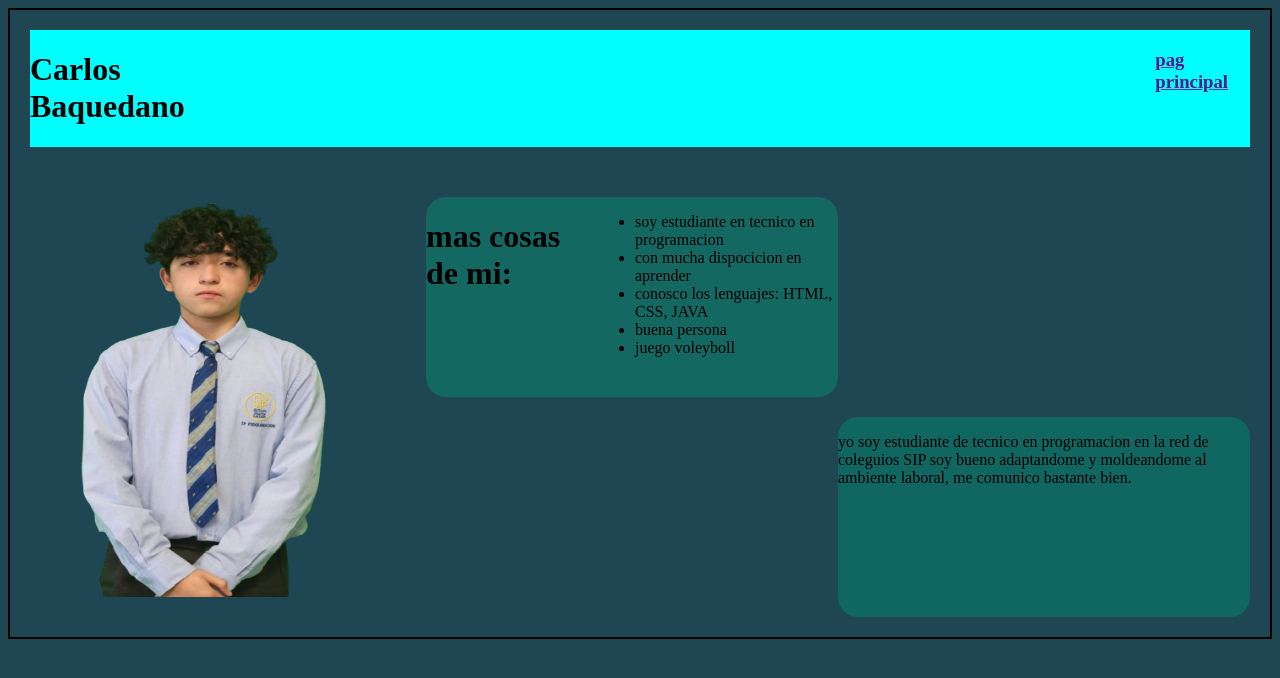
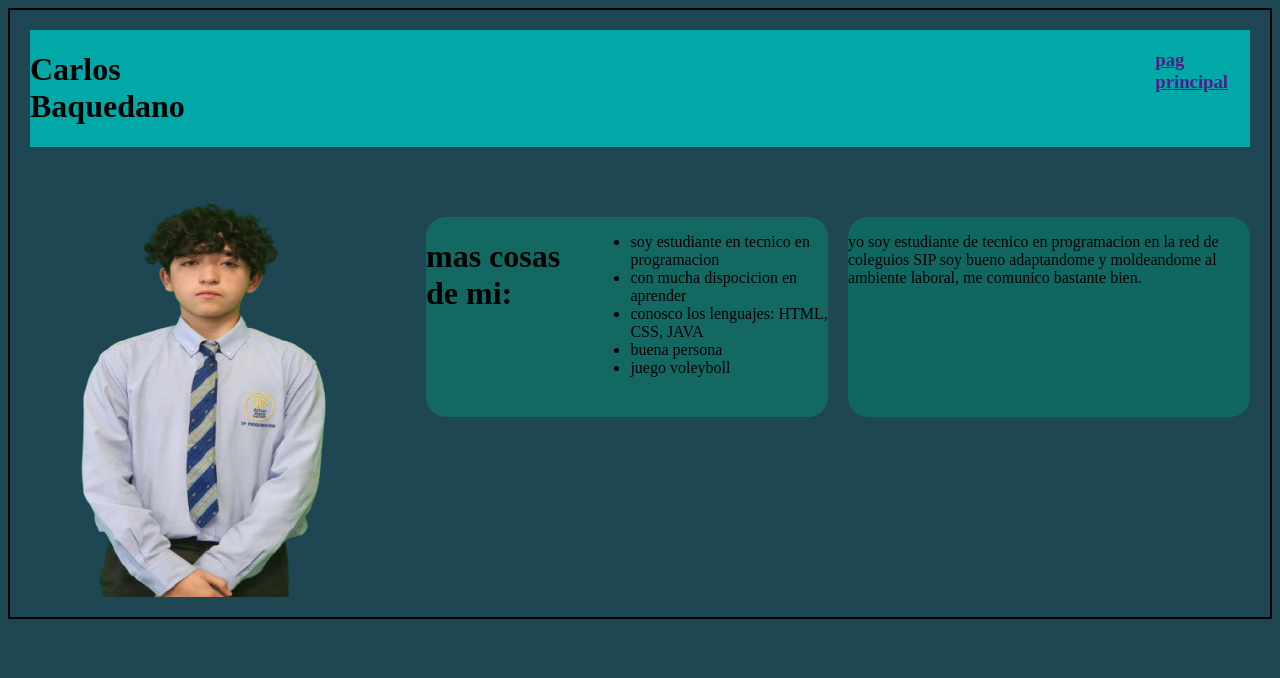
Before and after one commit to c4rl0s-B/mi-p-agina, a plain HTML site: page index.html in a window 1280 px wide. Drawn offline with Linux system fonts and the light colour scheme.

Commit message:
cabio final se supone

```diff
--- a/index.html
+++ b/index.html
@@ -17,6 +17,7 @@
            <div class="imagenes">
                <img class="img" src="20250729_102409-removebg-preview.png" >
            </div>
+           <div class="divflex">
                <div class="mas-de-mi">
                   <h1>mas cosas de mi:</h1>
                 <ul>
@@ -31,5 +32,6 @@
                     <p>yo soy estudiante de tecnico en programacion en la red de coleguios SIP soy bueno adaptandome y moldeandome al ambiente laboral, me comunico bastante bien.</p>
                 </div>
             </div>
+        </div>
     </body>
 </html>
--- a/stayl.css
+++ b/stayl.css
@@ -1,5 +1,5 @@
 .arriva{
-    background-color: aqua;
+    background-color: rgb(1, 168, 168);
     display: flex;
 }
 .h3-1{
@@ -14,7 +14,6 @@
 .img-de-mi{
     margin-top: 20px;
     display: flex;
-    justify-content: space-around;
 }
 .imagenes{
     display: flex;
@@ -26,9 +25,12 @@
     border-radius: 20px;
     width: 70%;
     height: 200px;
-    margin-top: 30px;
+    margin-top: 50px;
     margin-left: 30px;
 
+}
+.divflex{
+    display: flex;
 }
 .p{
     display: flex;
@@ -41,9 +43,11 @@
     background-clip: content-box;
 }
 .mas-de-mi-2{
+    margin-left: 20px;
     background-color: rgba(2, 141, 111, 0.459);
     border-radius: 20px;
     width: 70%;
     height: 200px;
-    margin-top: 250px;
+    margin-top: 50px;
+    flex-direction: column;
 }
```
Lines whose indentation alone changed are shown as unchanged.
